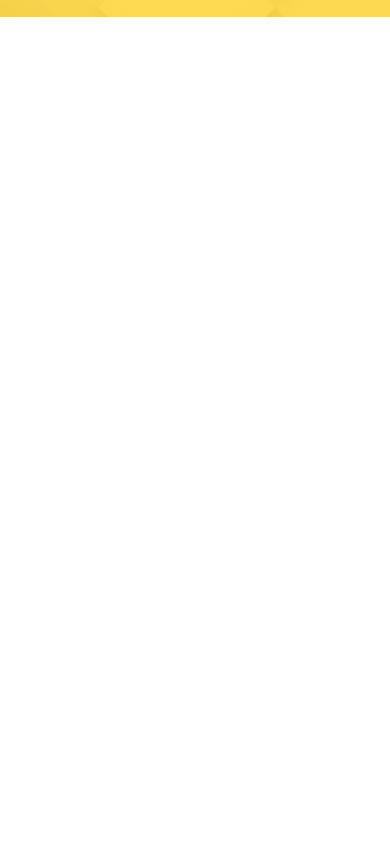
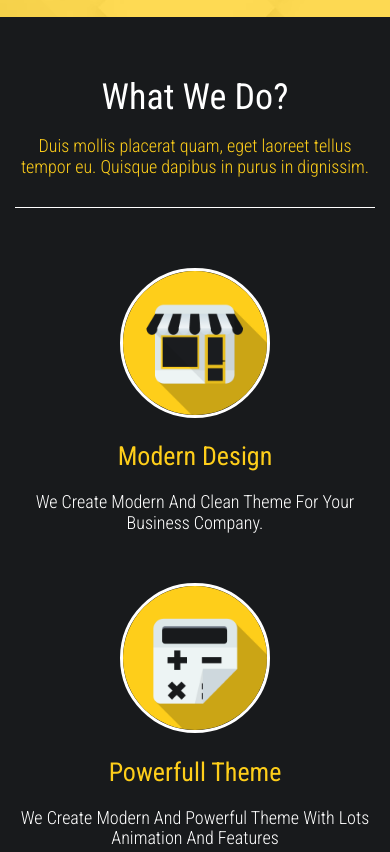
Before and after one commit to Shahenda-Elshayal/HTML-and-CSS-Template-Five, a plain HTML site: page index.html in a window 390 px wide. Shown: the part 560-1412 px from the top of the page. Before the commit the page ends 844 px from the top, so only its background shows below. Drawn offline with Linux system fonts and the light colour scheme.

Commit message:
service section is added

```diff
--- a/css/framework.css
+++ b/css/framework.css
@@ -40,9 +40,14 @@
     width: 120px;
 }
 
+.w-130 {
+    width: 130px;
+}
+
 .w-140 {
     width: 140px;
 }
+
 .w-150 {
     width: 150px;
 }
@@ -106,6 +111,7 @@
 .p-5 {
     padding: 5px;
 }
+
 .pb-5 {
     padding-bottom: 5px;
 }
@@ -117,6 +123,7 @@
 .p-8 {
     padding: 8px;
 }
+
 .p-10 {
     padding: 10px;
 }
@@ -124,6 +131,7 @@
 .pt-10 {
     padding-top: 10px;
 }
+
 .pr-10 {
     padding-right: 10px;
 }
@@ -131,9 +139,11 @@
 .pb-10 {
     padding-bottom: 10px;
 }
+
 .p-12 {
     padding: 12px;
 }
+
 .pb-12 {
     padding-bottom: 12px;
 }
@@ -145,6 +155,7 @@
 .pt-15 {
     padding-top: 15px;
 }
+
 .pr-15 {
     padding-right: 15px;
 }
@@ -164,6 +175,7 @@
 .pt-20 {
     padding-top: 20px;
 }
+
 .pr-20 {
     padding-right: 20px;
 }
@@ -179,6 +191,7 @@
 .p-25 {
     padding: 25px;
 }
+
 .p-30 {
     padding: 30px;
 }
@@ -203,6 +216,10 @@
     padding-left: 30px;
 }
 
+.pt-40 {
+    padding-top: 40px;
+}
+
 .pb-40 {
     padding-bottom: 40px;
 }
@@ -215,8 +232,20 @@
     padding-left: 45px;
 }
 
+.pt-50 {
+    padding-top: 50px;
+}
+
 .pb-50 {
     padding-bottom: 50px;
+}
+
+.pt-60 {
+    padding-top: 60px;
+}
+
+.pt-70 {
+    padding-top: 70px;
 }
 
 .m-0 {
@@ -238,9 +267,11 @@
 .mb-7 {
     margin-bottom: 7px;
 }
+
 .mb-8 {
     margin-bottom: 8px;
 }
+
 .mb-10 {
     margin-bottom: 10px;
 }
@@ -300,6 +331,9 @@
 .ml-50 {
     margin-left: 50px;
 }
+.mt-60 {
+    margin-top: 60px;
+}
 
 .ml-70 {
     margin-left: 70px;
@@ -315,6 +349,7 @@
 .p-absolute {
     position: absolute;
 }
+
 .p-fixed {
     position: fixed;
 }
@@ -421,6 +456,7 @@
 .gap-10 {
     gap: 10px;
 }
+
 .gap-12 {
     gap: 12px;
 }
@@ -566,14 +602,27 @@
     box-shadow: 0 0 10px #ddd;
 }
 
+.b-1-eee {
+    border: 1px solid #eee;
+}
+
 .bb-1-eee {
     border-bottom: 1px solid #eee;
 
 }
 
-.b-1-eee {
-    border: 1px solid #eee;
+.b-1-white {
+    border: 1px solid white;
 }
+
+.b-2-white {
+    border: 2px solid white;
+}
+
+.b-3-white {
+    border: 3px solid white;
+}
+
 
 /* end box-shadow */
 
@@ -636,6 +685,9 @@
     font-size: 28px;
 }
 
+.fs-30 {
+    font-size: 30px;
+}
 .fs-32 {
     font-size: 32px;
 }
@@ -651,6 +703,7 @@
 .fw-300 {
     font-weight: 300;
 }
+
 .fw-400 {
     font-weight: 400;
 }
--- a/css/style.css
+++ b/css/style.css
@@ -164,6 +164,10 @@ a {
     background-size: cover;
 }
 
+/* .home .container{
+    height: 100%;
+} */
+
 .home::before {
     content: '';
     position: absolute;
@@ -235,8 +239,6 @@ a {
     background-color: var(--black-background);
 }
 
-
-
 @media (max-width:991px) {
     .home .card {
         padding-left: 0;
@@ -271,17 +273,11 @@ a {
     .home .card .text a {
         display: none;
     }
-    .home .card .image img{
+
+    .home .card .image img {
         width: 280px;
     }
 }
-
-
-
-
-
-
-
 
 .home .all {
     position: absolute;
@@ -313,5 +309,68 @@ a {
 
 }
 
+/* end home */
 
-/* end home */
+/* start service */
+.service {
+    background-color: var(--black-background);
+    padding-top: 60px;
+    padding-bottom: 60px;
+}
+
+.service .container .heading-text::before {
+    content: '';
+    position: absolute;
+    width: 100%;
+    height: 1px;
+    background-color: white;
+    left: 0;
+    bottom: 0;
+}
+
+.service .container .heading-text h1 {
+    font-size: 40px;
+    font-weight: 400;
+    margin-bottom: 25px;
+}
+
+.service .container .heading-text h1+p {
+    color: var(--yellow-background);
+    font-size: 22px;
+    font-weight: 300;
+}
+
+@media (max-width:767px) {
+    .service .container .heading-text h1 {
+        font-size: 36px;
+        margin-bottom: 18px;
+    }
+
+    .service .container .heading-text h1+p {
+        font-size: 18px;
+    }
+}
+
+.service .container .card .box h3 {
+    color: var(--yellow-background);
+}
+
+.service .container .card .box p {
+    margin: 0 auto;
+    width: 255px;
+    font-size: 18px;
+    font-weight: 300;
+}
+
+@media (max-width:767px) {
+    .service .container .card {
+        padding-top: 60px;
+        gap: 50px;
+    }
+
+    .service .container .card .box p {
+        width: 100%;
+    }
+}
+
+/* end service */
--- a/index.html
+++ b/index.html
@@ -48,7 +48,7 @@
                     <p>When she reached the first hills of the Italic Mountains, she had a last view back on the skyline
                         of her hometown Bookmarksgrove, the headline of Alphabet Village and the subline of her own
                         road, the Line Lane.</p>
-                        <a href="#">Read More</a>
+                    <a href="#">Read More</a>
                 </div>
                 <div class="image">
                     <img src="images/Slider01.png" class="w-300">
@@ -63,6 +63,34 @@
     </div>
     <!-- end home -->
 
+    <!-- start service -->
+    <div class="service c-white t-center" id="service">
+        <div class="container">
+            <div class="heading-text p-relative pb-30">
+                <h1>What We Do? </h1>
+                <p>Duis mollis placerat quam, eget laoreet tellus tempor eu. Quisque dapibus in purus in dignissim. </p>
+            </div>
+            <div class="card grid-3 pt-70">
+                <div class="box">
+                    <img src="images/Service1.png" class="w-150 rad-50 b-3-white">
+                    <h3 class="p-20 fs-26 fw-400">Modern Design </h3>
+                    <p>We Create Modern And Clean Theme For Your Business Company. </p>
+                </div>
+                <div class="box">
+                    <img src="images/Service2.png" class="w-150 rad-50 b-3-white">
+                    <h3 class="p-20 fs-26 fw-400">Powerfull Theme </h3>
+                    <p>We Create Modern And Powerful Theme With Lots Animation And Features </p>
+                </div>
+                <div class="box">
+                    <img src="images/Service3.png" class="w-150 rad-50 b-3-white">
+                    <h3 class="p-20 fs-26 fw-400">Clean Code </h3>
+                    <p>We Create Modern And Powerful Html5 And CSS3 Code Easy For Read And Customize. </p>
+                </div>
+            </div>
+        </div>
+    </div>
+    <!-- end service -->
+
 </body>
 
 </html>
```
Also changed, not shown: images/Service1.png (added), images/Service2.png (added), images/Service3.png (added).
